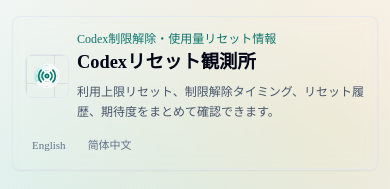
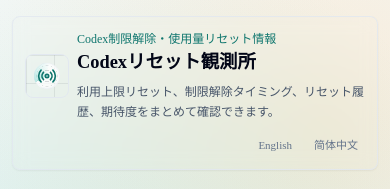
Before and after one commit to gussuri/codex-reset-observatory, a Next.js app: page / in a window 390 px wide. Shown: the top 189 px of the page. Built offline with nearby package versions, Linux system fonts and the light colour scheme; no server answers.

Commit message:
Align mobile language links to the right

```diff
--- a/components/RadarDashboard.tsx
+++ b/components/RadarDashboard.tsx
@@ -137,7 +137,7 @@ export function RadarDashboard({
               </p>
             </div>
           </div>
-          <div className="flex flex-wrap gap-2">
+          <div className="flex flex-wrap justify-end gap-2 sm:justify-start">
             {locale !== "ja" && (
               <Link
                 className="w-fit rounded-md border border-transparent bg-transparent px-1.5 py-0.5 text-[11px] font-medium text-slate-500 underline-offset-4 hover:text-slate-800 hover:underline sm:border-slate-200 sm:bg-white sm:px-3 sm:py-1.5 sm:text-xs sm:font-semibold sm:text-slate-700"
```
